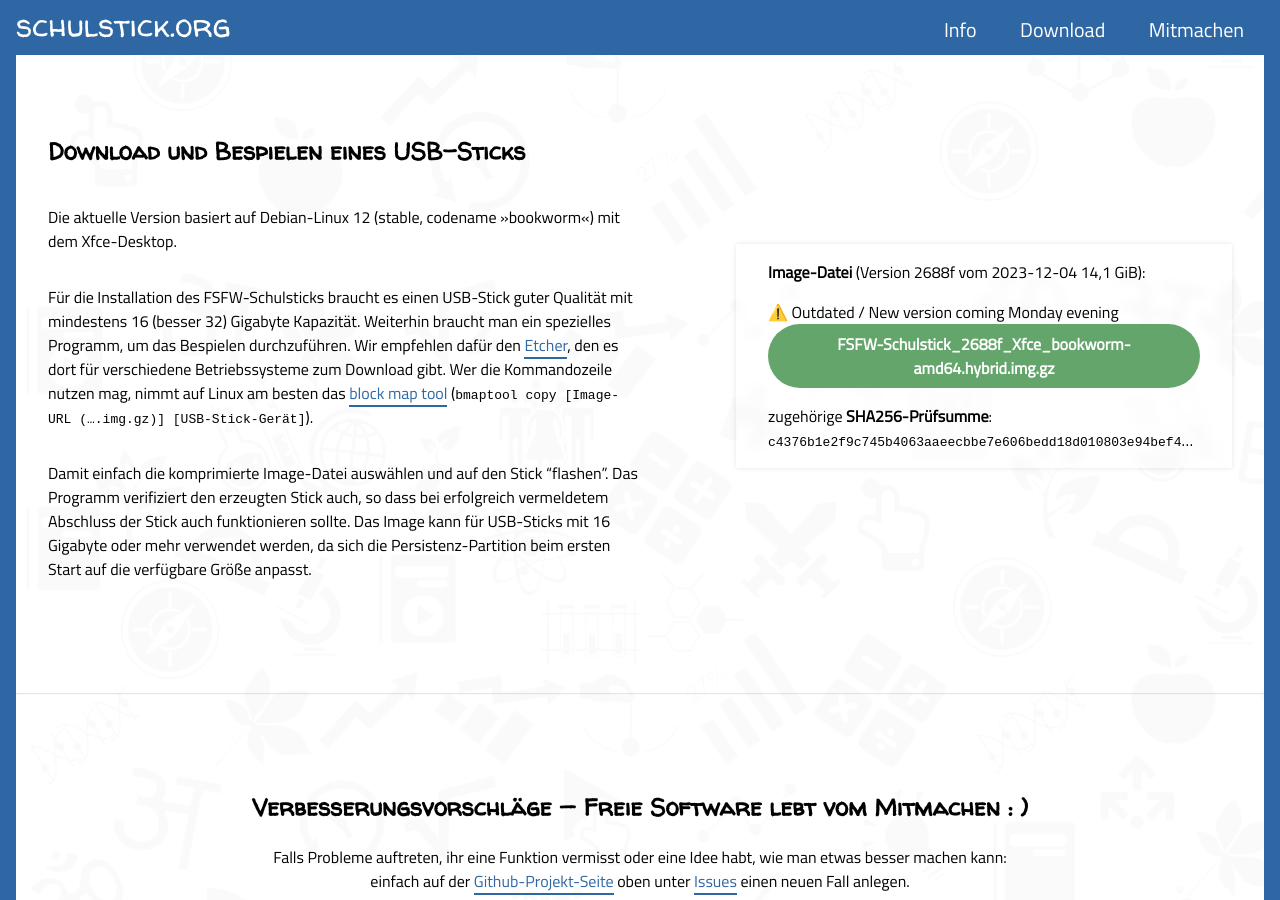
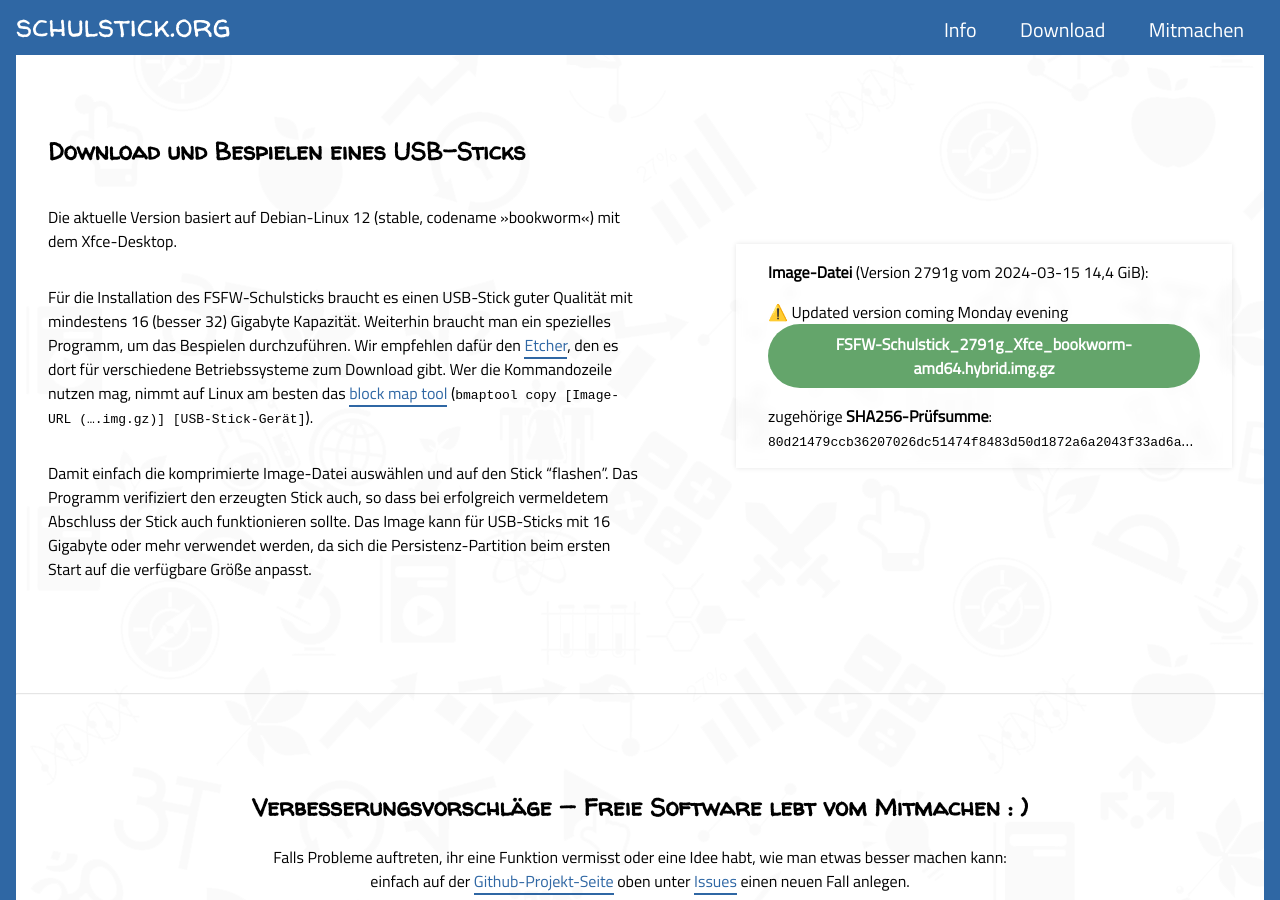
Before and after one commit to fsfw-dresden/schulstick-page, a Jekyll site: the page built from index.md, in a window 1280 px wide and 900 px high, scrolled down 1384 px. Built offline with Jekyll 4.4.1, drawn with Linux system fonts in a browser that asks for light colours.

Commit message:
Intermediate version update: 2791g / 2024-03-15

```diff
--- a/index.md
+++ b/index.md
@@ -32,12 +32,12 @@
 Damit einfach die komprimierte Image-Datei auswählen und auf den Stick "flashen". Das Programm verifiziert den erzeugten Stick auch, so dass bei erfolgreich vermeldetem Abschluss der Stick auch funktionieren sollte.
 Das Image kann für USB-Sticks mit 16 Gigabyte oder mehr verwendet werden, da sich die Persistenz-Partition beim ersten Start auf die verfügbare Größe anpasst.
 
-> **Image-Datei** (Version 2688f vom 2023-12-04 14,1 GiB):
+> **Image-Datei** (Version 2791g vom 2024-03-15 14,4 GiB):
 >
-> ⚠️ Outdated / New version coming Monday evening
-> [FSFW-Schulstick_2688f_Xfce_bookworm-amd64.hybrid.img.gz](https://ftp.inf.tu-dresden.de/os/FSFW/FSFW-Schulstick_2688f_Xfce_bookworm-amd64.hybrid.img.gz)
+> ⚠️ Updated version coming Monday evening
+> [FSFW-Schulstick_2791g_Xfce_bookworm-amd64.hybrid.img.gz](https://ftp.inf.tu-dresden.de/os/FSFW/FSFW-Schulstick_2791g_Xfce_bookworm-amd64.hybrid.img.gz)
 >
-> zugehörige **SHA256-Prüfsumme**: `c4376b1e2f9c745b4063aaeecbbe7e606bedd18d010803e94bef45669797b2c5`
+> zugehörige **SHA256-Prüfsumme**: `80d21479ccb36207026dc51474f8483d50d1872a6a2043f33ad6adde34d0c98e`
 {: .downloads .right}
 
 </section>
```
